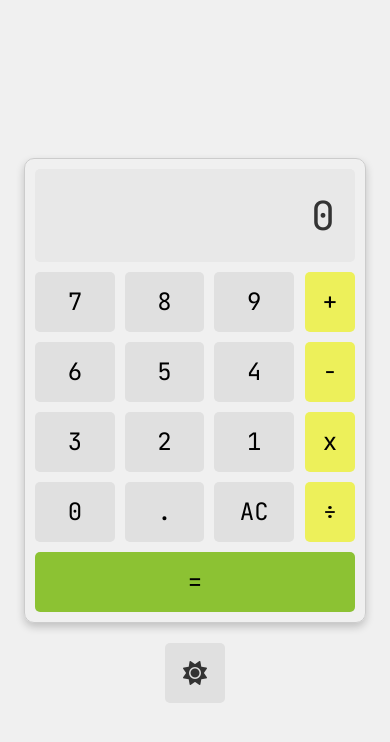
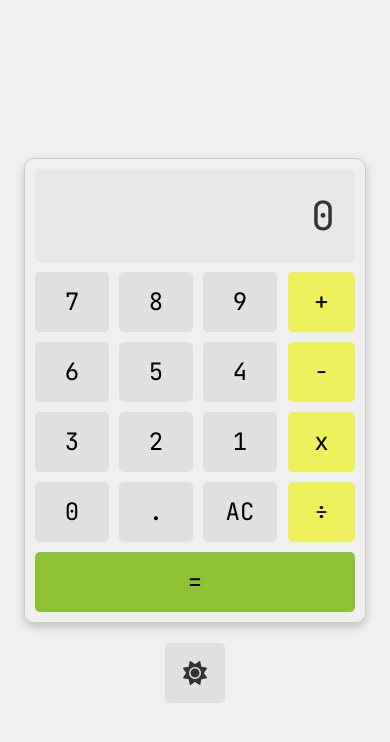
Before and after one commit to Ya-shoo/calculator-app, a plain HTML site: page index.html in a window 390 px wide. Drawn offline with Linux system fonts and the light colour scheme.

Commit message:
Fix Mobile Layout
- new flex basis for operator and number buttons

```diff
--- a/styles.css
+++ b/styles.css
@@ -44,22 +44,25 @@ body {
     flex-direction: row;
     justify-content: center;
     gap: 10px;
+    /* Add this line */
+    align-items: stretch;
 }
 
 .numberButtons {
     display: flex;
     flex-wrap: wrap;
-    width: calc(100% - 60px);
     gap: 10px;
     justify-content: flex-start;
+    /* Updated */
+    flex-basis: calc(77.5% - 5px);
 }
 
 .operatorButtons {
     display: flex;
     flex-direction: column;
-    width: 50px;
     gap: 10px;
-
+    /* Updated */
+    flex-basis: calc(22.5% - 5px);
 }
 
 .equalButton {
```
